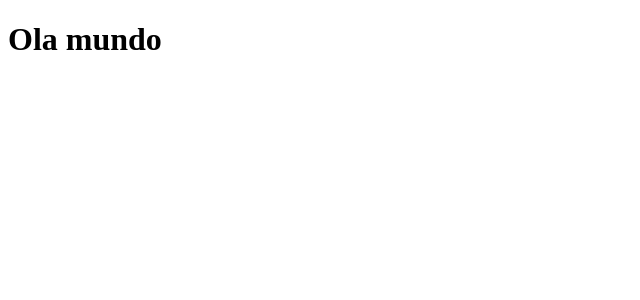
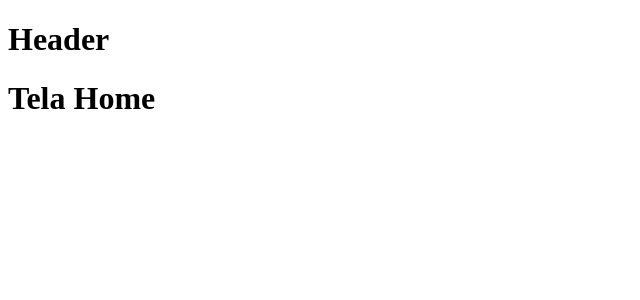
Before and after one commit to NiloMarcos/BeMobile, a React (Create React App) app: page / in a window 1280 px wide. Shown: the top 300 px of the page, without its empty margins (0-640 px from the left). Built offline with nearby package versions, Linux system fonts and the light colour scheme.

Commit message:
instalacao axios

```diff
--- a/package.json
+++ b/package.json
@@ -6,6 +6,7 @@
     "@testing-library/jest-dom": "^5.11.4",
     "@testing-library/react": "^11.1.0",
     "@testing-library/user-event": "^12.1.10",
+    "axios": "^0.21.1",
     "react": "^17.0.2",
     "react-dom": "^17.0.2",
     "react-scripts": "4.0.3",
--- a/src/App.js
+++ b/src/App.js
@@ -1,10 +1,9 @@
 import React from "react";
+import Home from "./pages/Home";
 
 function App() {
   return (
-    <div className="App">
-      <h1>Ola mundo</h1>
-    </div>
+    <Home />
   );
 }
 
--- a/src/components/Header/index.js
+++ b/src/components/Header/index.js
@@ -0,0 +1,9 @@
+import React from 'react';
+
+export default function Home(){
+  return(
+    <div>
+      <h1>Header</h1>
+    </div>
+  )
+}
--- a/src/pages/Home/index.js
+++ b/src/pages/Home/index.js
@@ -0,0 +1,11 @@
+import React from 'react';
+import Header from '../../components/Header';
+
+export default function Home(){
+  return(
+    <div>
+      <Header />
+      <h1>Tela Home</h1>
+    </div>
+  )
+}
```
Also changed, not shown: 1 other file (tests, documents, lock files or other folders).
